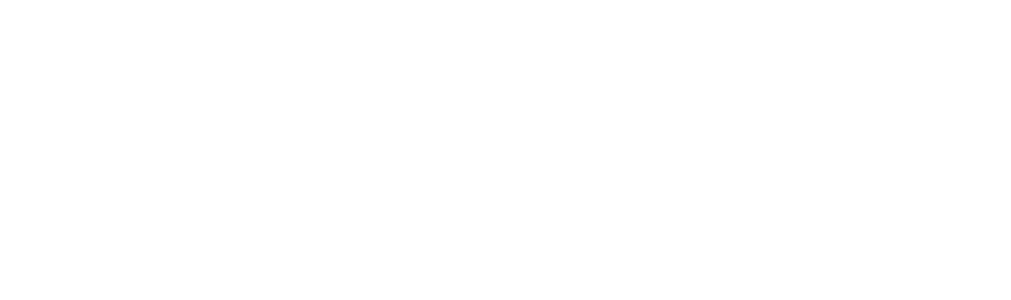
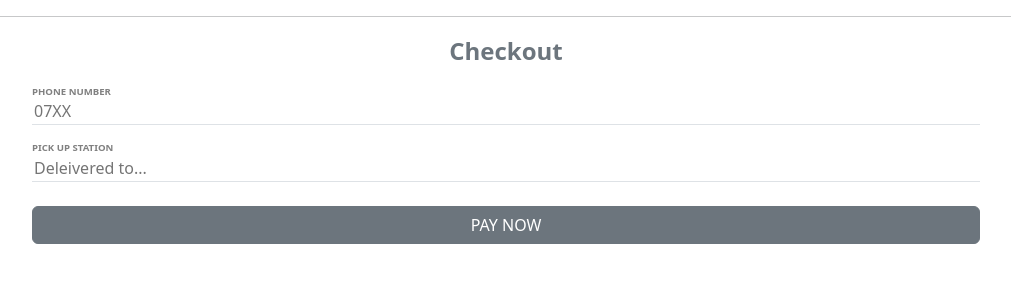
Before and after one commit to blakbox23/Sokoni, a React (Vite) app: page /checkout in a window 1280 px wide. Before the commit this address had no page. Shown: the top 300 px of the page, without its empty margins (134-1145 px from the left). Built offline with nearby package versions, Linux system fonts and the light colour scheme; the HTML template or start-up script is replaced by a standard one.

Commit message:
Add the checkout section

```diff
--- a/package.json
+++ b/package.json
@@ -10,6 +10,7 @@
   },
   "dependencies": {
     "bootstrap": "^5.2.2",
+    "bootstrap-icons": "^1.10.2",
     "react": "^18.2.0",
     "react-bootstrap": "^2.6.0",
     "react-dom": "^18.2.0",
--- a/src/App.tsx
+++ b/src/App.tsx
@@ -6,6 +6,7 @@
 import MobileNav from "./components/MobileNav";
 import { Login } from "./pages/Login";
 import { Signup } from "./components/Signup";
+import { Checkout } from "./pages/Checkout";
 
 function App() {
   return (
@@ -17,6 +18,7 @@
           <Route path="/market" element={<Market />} />
           <Route path="/login" element={<Login />} />
           <Route path="/sign-up" element={<Signup />} />
+          <Route path="/checkout" element={<Checkout />} />
         </Routes>
     </ShoppingCartProvider>
   );
--- a/src/components/CartItem.tsx
+++ b/src/components/CartItem.tsx
@@ -1,6 +1,7 @@
 import { Button, Stack } from "react-bootstrap"
 import { useShoppingCart } from "../context/ShoppingCartContext"
 import storeItems from "../data/items.json"
+import 'bootstrap-icons/font/bootstrap-icons.css';
 
 type CartItemProps = {
     id: number
@@ -37,8 +38,11 @@
         size="sm"
         onClick={() => removeFromCart(item.id)}
       >
-        &times;
+         <i className="bi bi-trash h-100"></i>
+
       </Button>
+
+
     </Stack>
   )
 }
--- a/src/components/ShoppingCart.tsx
+++ b/src/components/ShoppingCart.tsx
@@ -1,15 +1,16 @@
-import { Offcanvas, Stack } from "react-bootstrap"
-import { useShoppingCart } from "../context/ShoppingCartContext"
-import storeItems from "../data/items.json"
-import { CartItem } from "./CartItem"
+import { Offcanvas, Stack } from "react-bootstrap";
+import { useShoppingCart } from "../context/ShoppingCartContext";
+import storeItems from "../data/items.json";
+import { CartItem } from "./CartItem";
+import { NavLink } from "react-router-dom";
+import { Checkout } from "../pages/Checkout";
 
 type ShoppingCartProps = {
-    isOpen: boolean
-  }
+  isOpen: boolean;
+};
 
-
-export function ShoppingCart({isOpen}: ShoppingCartProps){
-    const { closeCart, cartItems } = useShoppingCart()
+export function ShoppingCart({ isOpen }: ShoppingCartProps) {
+  const { closeCart, cartItems } = useShoppingCart();
   return (
     <Offcanvas show={isOpen} onHide={closeCart} placement="end">
       <Offcanvas.Header closeButton>
@@ -17,20 +18,25 @@
       </Offcanvas.Header>
       <Offcanvas.Body>
         <Stack gap={3}>
-              {cartItems.map(item => (
+          {cartItems.map((item) => (
             <CartItem key={item.id} {...item} />
           ))}
-              <div className="ms-auto fw-bold fs-5">
+          <div className="ms-auto fw-bold fs-5 mb-3">
             Total{" "}
-                {
-                  cartItems.reduce((total, cartItem) => {
-                    const item = storeItems.find(i => i.id === cartItem.id)
-                    return total + (item?.price || 0) * cartItem.quantity
-                  }, 0)
-                }
+            {cartItems.reduce((total, cartItem) => {
+              const item = storeItems.find((i) => i.id === cartItem.id);
+              return total + (item?.price || 0) * cartItem.quantity;
+            }, 0)}
           </div>
         </Stack>
+        <div>
+          {cartItems.length < 1 ? (
+            "Your cart is empty"
+          ) : (
+            <Checkout/>
+          )}
+        </div>
       </Offcanvas.Body>
     </Offcanvas>
-      )
+  );
 }
--- /dev/null
+++ b/src/pages/Checkout.tsx
@@ -0,0 +1,39 @@
+import { Button } from "react-bootstrap";
+
+
+export function Checkout (){
+    return(
+    <>
+    <hr />
+    <p className="text-center text-muted fs-4 fw-bold mb-2">Checkout</p>
+    <div className="p-2">
+    <form className="d-flex flex-column w-75 m-auto">
+          <label className="mb-3" >
+            <p style={{fontSize:"0.6rem", fontWeight: "bold", marginBottom:"-1px", color:"grey"}}>PHONE NUMBER</p>
+            <input
+              className="w-100 border-0 border-bottom outline-0 outline-bottom"
+              type="text"
+              placeholder="07XX"
+              required
+            />
+          </label>
+          <label >
+            <p style={{fontSize:"0.6rem", fontWeight: "bold", marginBottom:"-1px", color:"grey"}}>PICK UP STATION</p>
+            <input
+              className="w-100 border-0 border-bottom outline-0 outline-bottom"
+              type="text"
+              placeholder="Deleivered to..."
+              required
+            />
+          </label>
+
+          <Button className="mt-4 mb-3" variant="secondary">
+            PAY NOW
+          </Button>
+
+
+        </form>
+    </div>
+
+    </>)
+}
```
Also changed, not shown: 1 other file (tests, documents, lock files or other folders). Lines whose indentation alone changed are shown as unchanged.
